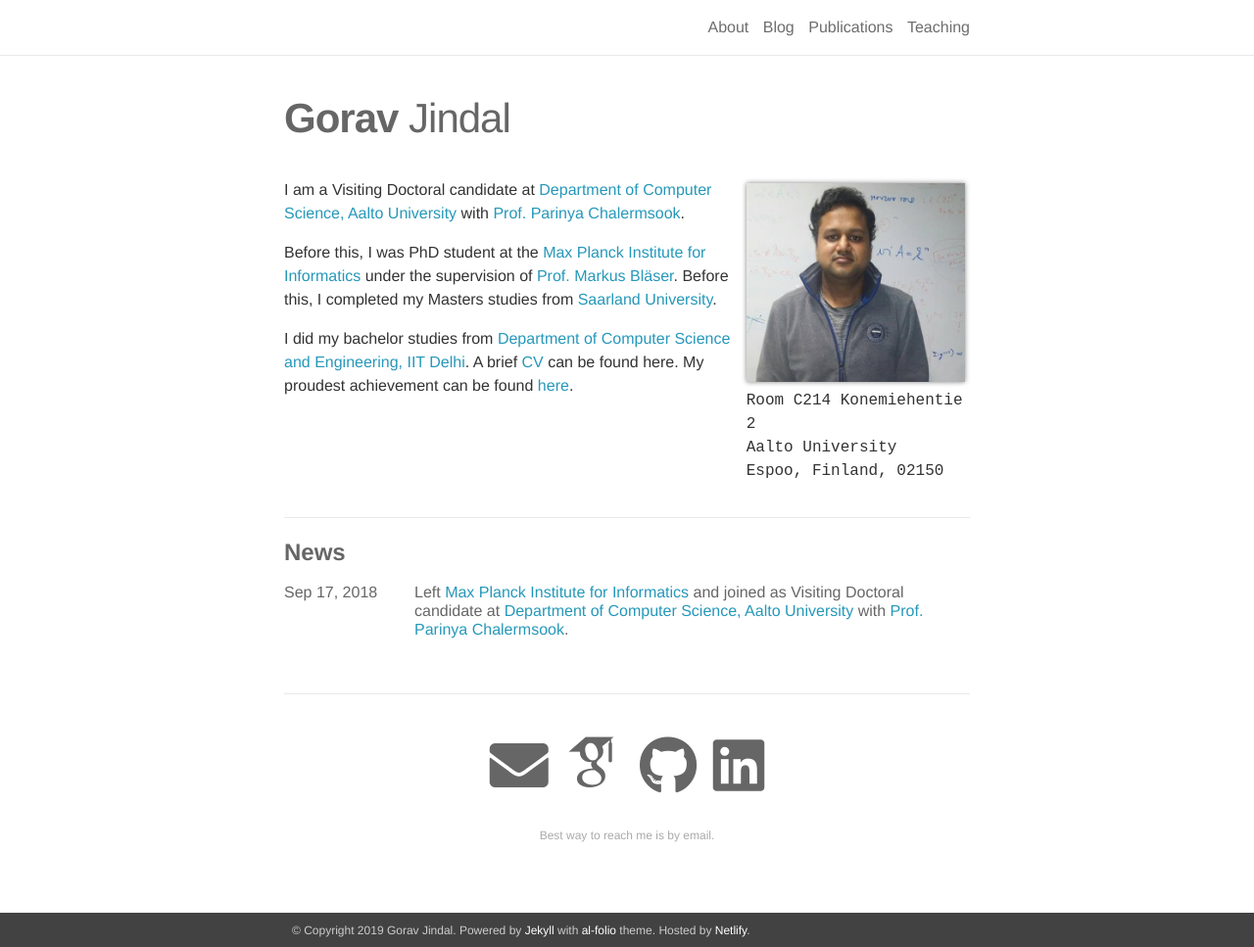
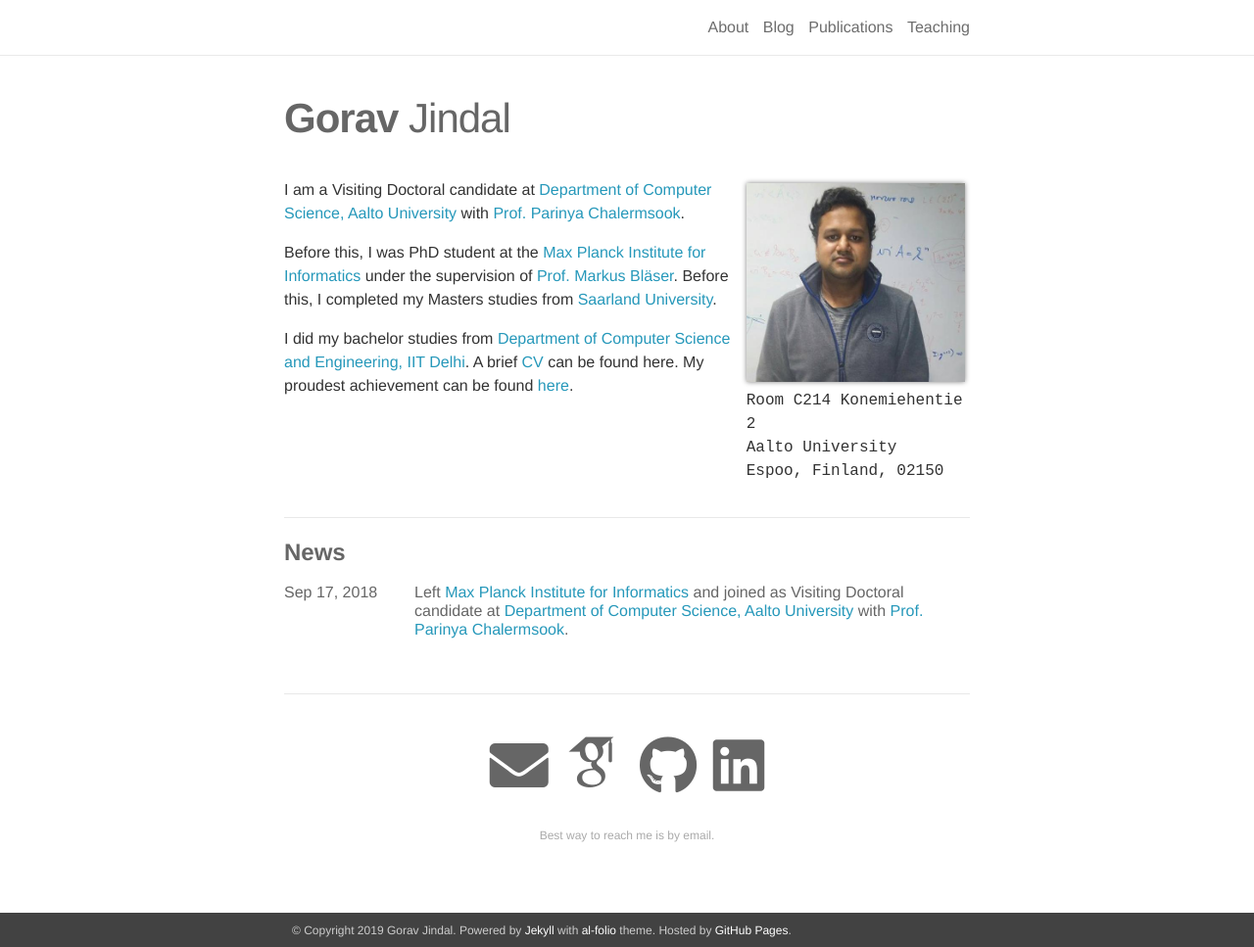
Before and after one commit to goravjindal/goravjindal.github.io, a Jekyll site: the page built from _pages/about.md, in a window 1280 px wide and 967 px high. Shown: the whole window at 98% size. Built offline with Jekyll 4.4.1, drawn with Linux system fonts in a browser that asks for light colours; nearby versions of some CDN libraries; some web fonts are replaced.

Commit message:
changes by gorav

```diff
--- a/_config.yml
+++ b/_config.yml
@@ -8,7 +8,7 @@
   Gorav Jindal's personal and academic webpage.
 footer_text: >
   Powered by <a href="http://jekyllrb.com/" target="_blank">Jekyll</a> with <a href="https://github.com/alshedivat/al-folio">al-folio</a> theme.
-  Hosted by <a href="https://www.netlify.com/" target="_blank">Netlify</a>.
+  Hosted by <a href="https://pages.github.com/" target="_blank">GitHub Pages</a>.
 
 url:  # the base hostname & protocol for your site
 baseurl: # the subpath of your site, e.g. /blog/
```
